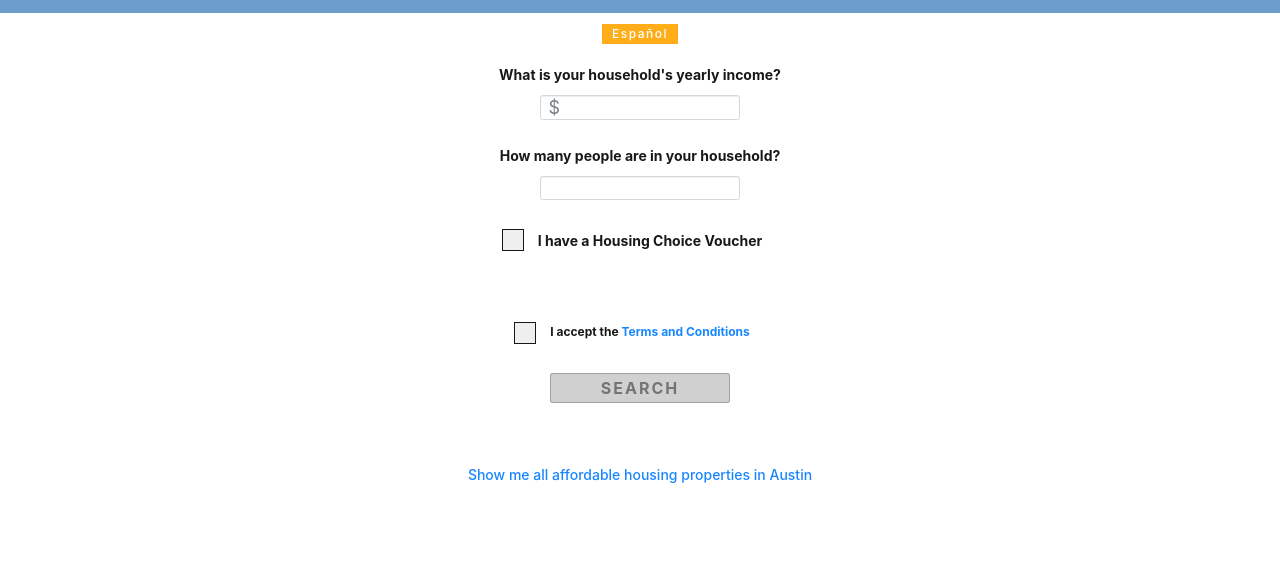
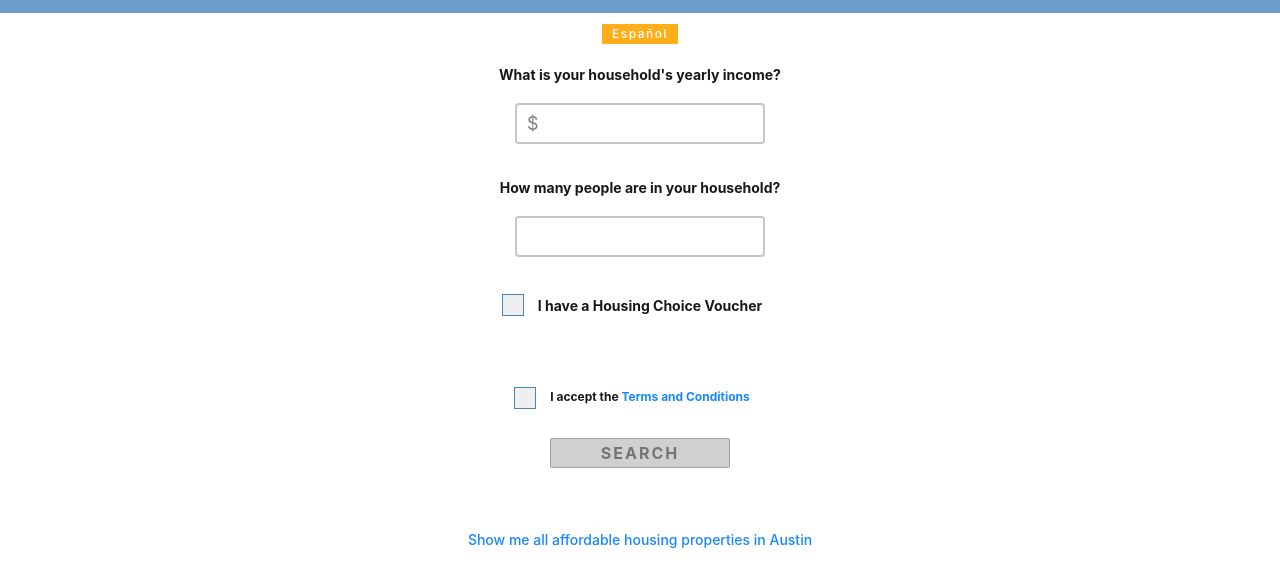
Before and after one commit to coa-dlu/affordable-housing-search-clientside, a plain HTML site: page index.html in a window 1280 px wide. Shown: the part 46-632 px from the top of the page. Drawn offline with nearby package versions, Linux system fonts and the light colour scheme; a script that the page names is missing.

Commit message:
style changes

```diff
--- a/index.html
+++ b/index.html
@@ -86,7 +86,7 @@
                             <span class='options-wizard-question-text justify-center'>What is your household's yearly income?</span>
                         </div>
                         <div class='justify-center' style='margin-top: 10px;'>
-                            <input type='number' id='yearly-income-input' min='0' class='form-control' style='font-size: 18px; height: 30; width: 200px;' onkeypress="return event.charCode >= 48 && event.charCode <= 57 || event.charCode == 46" onchange="this.value = parseFloat(this.value).toFixed(2);" placeholder="$">
+                            <input type='number' id='yearly-income-input' min='0' style='font-size: 18px; height: 30; width: 250px;' onkeypress="return event.charCode >= 48 && event.charCode <= 57 || event.charCode == 46" onchange="this.value = parseFloat(this.value).toFixed(2);" placeholder="$">
                         </div>
                     </div>
                 </div>
@@ -97,7 +97,7 @@
                             <span class='options-wizard-question-text justify-center'>How many people are in your household?</span>
                         </div>
                         <div class='justify-center' style='margin-top: 10px;'>
-                            <input type='number' min='1' id='household-size' class='form-control' style='font-size: 18px; height: 30; width: 200px;' onkeypress="return event.charCode >= 48 && event.charCode <= 57">
+                            <input type='number' min='1' id='household-size' style='font-size: 18px; height: 30; width: 250px;' onkeypress="return event.charCode >= 48 && event.charCode <= 57">
                         </div>
                     </div>
                 </div>
--- a/search_script.css
+++ b/search_script.css
@@ -127,6 +127,18 @@ button:disabled, button[disabled]{
     /*width: 250px;*/
     text-align: center;
 }
+
+input[type=number] {
+    padding: 5px 10px;
+    margin: 8px 0;
+    box-sizing: border-box;
+    border-radius: 4px;
+    border: 2px solid silver;
+}
+
+input[type=number]:focus {
+    border: 3px solid #337ab7;
+  }
 
 #map-legend-banner {
     position: absolute;
@@ -392,7 +404,7 @@ button:disabled, button[disabled]{
     height: 20px;
     width: 20px;
     background-color: #eee;
-    outline: 1px solid black;
+    outline: 1px solid #337ab7;
 }
 
 /* On mouse-over, add a grey background color */
```
Also changed, not shown: index_spanish.html (+2 -2 lines).
